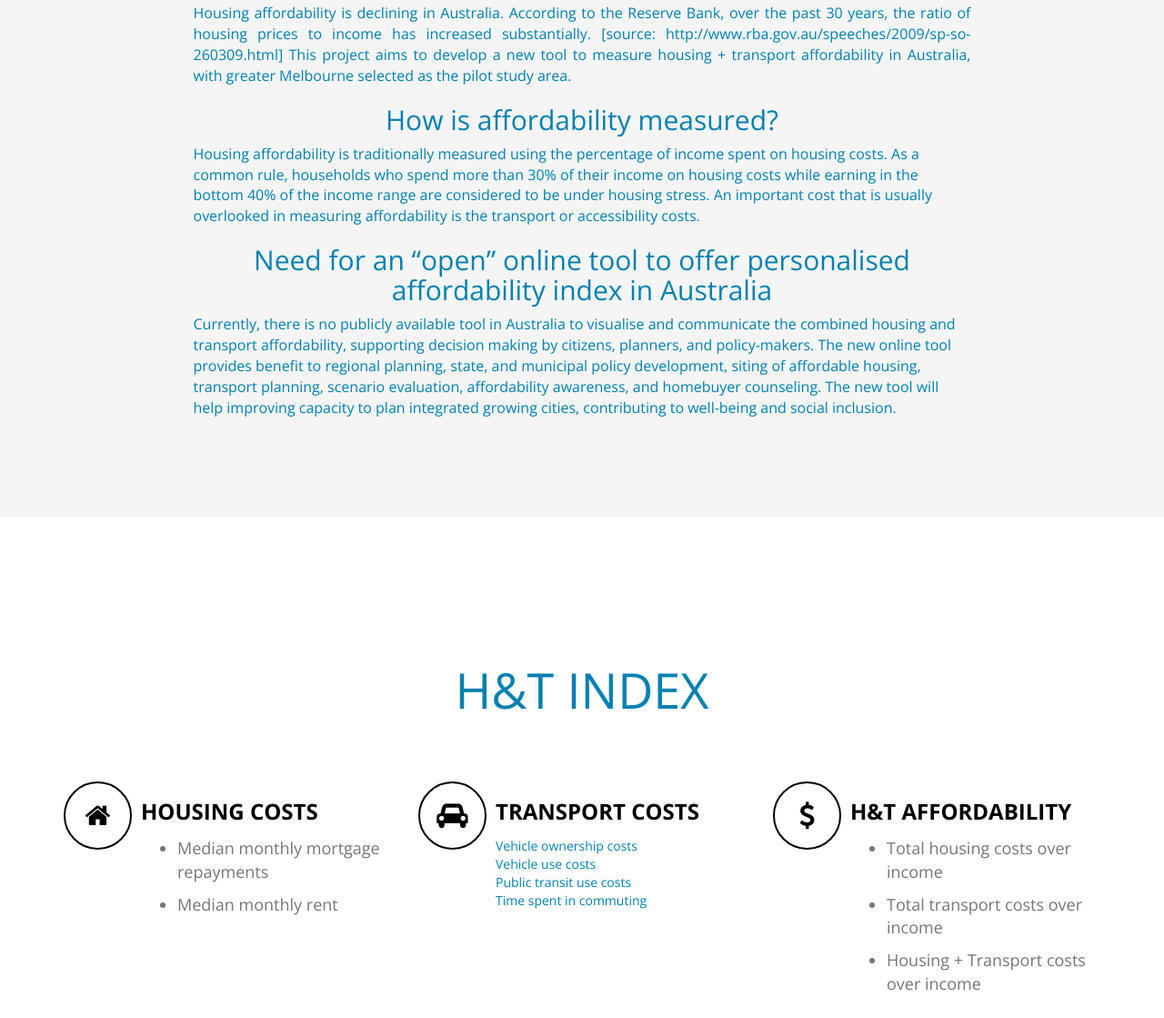
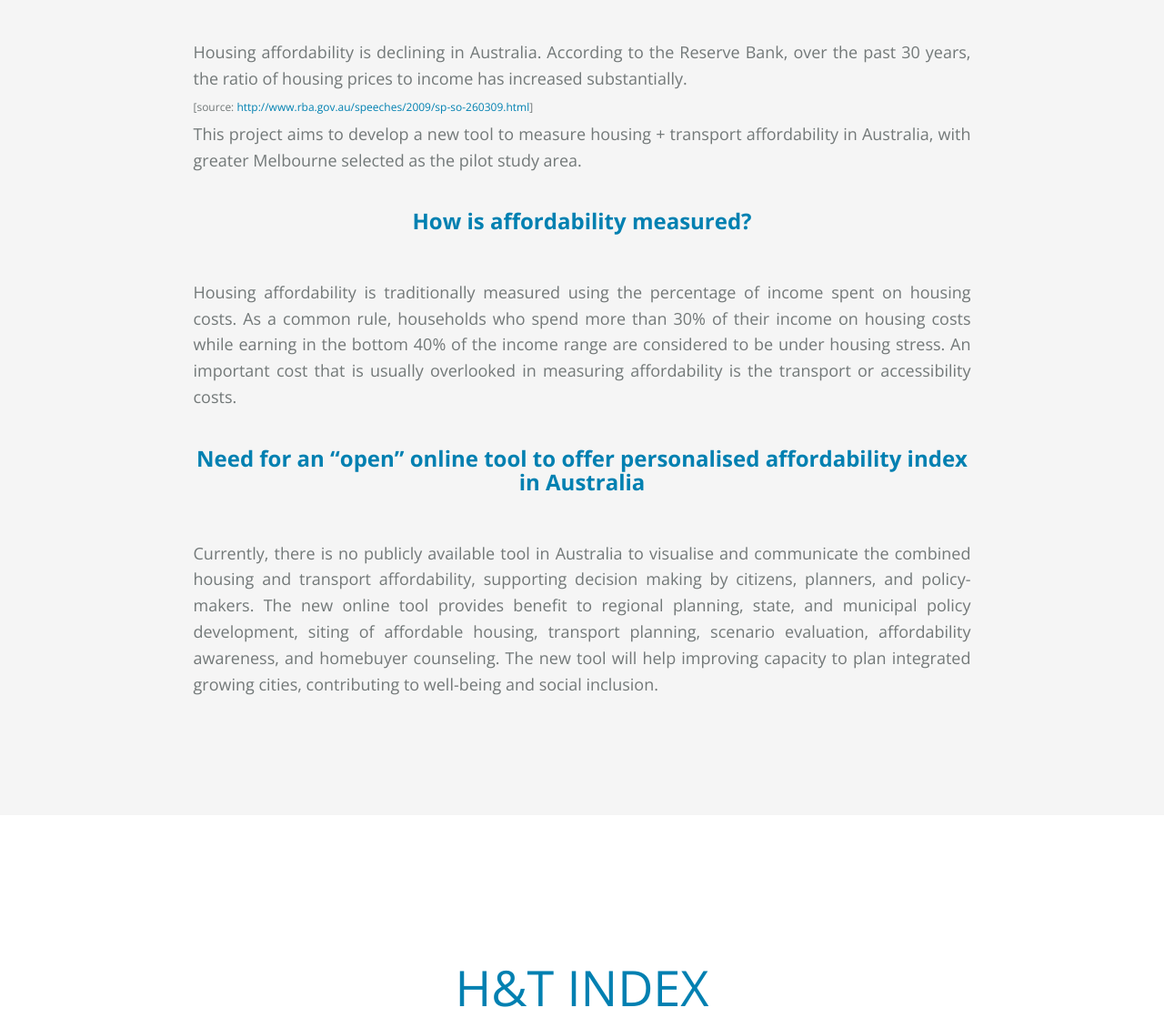
Before and after one commit to jmily/HousingMap, a plain HTML site: page index.html in a window 1280 px wide. Shown: the part 1026-2145 px from the top of the page at 91% size. Drawn offline with nearby package versions, Linux system fonts and the light colour scheme.

Commit message:
finalised layout improvement

```diff
--- a/css/style.css
+++ b/css/style.css
@@ -172,12 +172,13 @@ a
     background-color: #f5f5f5;
 }
 
-.description-heading
+.description-heading, .media-body
 {
     margin-top:50px;
-    font-size: 20px;
+    font-size: 18px;
     color: #727878;
     line-height: 1.6em;
+    padding-bottom:20px;
 }
 
 .description-heading-small
@@ -243,7 +244,7 @@ a
     width: 75px;
     line-height: 70px;
     text-align: center;
-    border: 2px solid ;
+    border: 3px solid ;
     border-radius: 100%;
     font-size: 30px;
     color:black;
@@ -298,3 +299,20 @@ a
 {
     padding-top: 30px;
 }
+
+
+.source
+{
+    font-size:12px;
+}
+
+
+.source  a:hover,
+.source  a:link,
+.source  a:active,
+.source  a:visited,
+.source a
+{
+    color: #0080b1;
+    text-decoration: none;
+}
--- a/index.html
+++ b/index.html
@@ -53,73 +53,33 @@
 
 <section id="about">
    <div class="container">
-       <h1 data-sr="enter top over 1.5s wait 0.5s" class="text-center">ABOUT</h1>
+       <h1 class="text-center">ABOUT</h1>
 
        <div class="description">
-           <p class="text-justify">
+           <p class="text-justify description-heading">
                Housing affordability is declining in Australia. According to the Reserve Bank, over the past 30 years,
-               the ratio of housing prices to income has increased substantially.
-               [source: http://www.rba.gov.au/speeches/2009/sp-so-260309.html]
+               the ratio of housing prices to income has increased substantially.<br>
+               <span class="source">[source: <a href="http://www.rba.gov.au/speeches/2009/sp-so-260309.html">http://www.rba.gov.au/speeches/2009/sp-so-260309.html</a>]</span><br>
 
                This project aims to develop a new tool to measure housing + transport affordability in Australia,
                with greater Melbourne selected as the pilot study area.
+           </p>
 
-               <h2 class="text-center">How is affordability measured?</h2>
+           <h3 class="text-center">How is affordability measured?</h3>
+           <p class="text-justify description-heading">
                Housing affordability is traditionally measured using the percentage of income spent on housing costs. As a common rule,
                households who spend more than 30% of their income on housing costs while earning in the bottom 40% of the income range are considered to be under housing stress.
                An important cost that is usually overlooked in measuring affordability is the transport or accessibility costs.
+           </p>
 
-           <h2 class=" text-center">Need for an “open” online tool to offer personalised affordability index in Australia</h2>
+           <h3 class=" text-center">Need for an “open” online tool to offer personalised affordability index in Australia</h3>
 
+           <p class="text-justify description-heading">
                Currently, there is no publicly available tool in Australia to visualise and communicate the combined housing and transport affordability, supporting decision making by citizens, planners, and policy-makers.
 
                The new online tool provides benefit to regional planning, state, and municipal policy development, siting of affordable housing, transport planning, scenario evaluation, affordability awareness, and homebuyer counseling. The new tool will help improving capacity to plan integrated growing cities, contributing to well-being and social inclusion.
 
            </p>
-           <!--<p class="text-center description-heading">-->
-               <!--"Housing affordability is declining in Australia. According to the Reserve Bank, over the past 30 years,-->
-               <!--the ratio of housing prices to income has increased substantially". - RBA<br>-->
-               <!--<small>[source: http://www.rba.gov.au/speeches/2009/sp-so-260309.html]</small>-->
-           <!--</p>-->
-
-           <!--<p class="text-center description-heading">-->
-               <!--This project aims to develop a new tool to measure housing + transport affordability in Australia,-->
-               <!--with greater Melbourne selected as the pilot study area.-->
-           <!--</p>-->
-
-
-           <!--<p class="text-center description-heading">-->
-               <!--<b>How is affordability measured</b><br>-->
-               <!--Housing affordability is traditionally measured using the percentage of income spent on housing costs.-->
-           <!--</p>-->
-
-           <!--<br>-->
-           <!--<div class="row">-->
-               <!--<div class="col-xs-6">-->
-                   <!--<div class="thumbnail">-->
-                       <!--<img data-sr="enter left over 1.5s wait 0.5s" src="images/rule.png" id="rule">-->
-                       <!--<div class="caption text-center">-->
-                           <!--<h3>Common Rule</h3>-->
-                           <!--<p class="description-heading-small">-->
-                               <!--households who spend more than 30% of their income on housing costs while earning in the bottom 40% of the income range are considered to be under housing stress.-->
-                           <!--</p>-->
-                       <!--</div>-->
-                   <!--</div>-->
-               <!--</div>-->
-
-               <!--<div class="col-xs-6">-->
-                   <!--<div class="thumbnail">-->
-                       <!--<img data-sr="enter right over 1.5s wait 0.5s" src="images/cost.png" id="cost">-->
-                       <!--<div class="caption text-center">-->
-                           <!--<h3>Overlooked Cost</h3>-->
-                           <!--<p class="description-heading-small">-->
-                               <!--An important cost that is usually overlooked in measuring affordability is the transport or accessibility costs.-->
-                               <!--Need for an “open” online tool to offer personalised affordability index in Australia-->
-                           <!--</p>-->
-                       <!--</div>-->
-                   <!--</div>-->
-               <!--</div>-->
-           <!--</div>-->
        </div>
    </div>
 </section>
@@ -127,11 +87,11 @@
 
 <section id="index">
     <div class="container">
-        <h1 data-sr="enter top over 1.5s wait 0.5s" class="text-center">H&T INDEX</h1>
+        <h1 class="text-center">H&T INDEX</h1>
 
 
         <div class="row" id="cost-list">
-            <div class="col-xs-4" data-sr="wait 0.5s ease-in">
+            <div class="col-xs-4">
                 <div class="media">
                    <div class="pull-left">
                        <i class="fa fa-home"></i>
@@ -140,22 +100,14 @@
                         <div class="media-heading">
                            <h3>HOUSING COSTS</h3>
                         </div>
-
-                        <ul>
-                            <li>
-                                Median monthly mortgage repayments
-                            </li>
-                            <li>
-                                Median monthly rent
-                            </li>
-                        </ul>
-
+                          Median monthly mortgage repayments<br>
+                          Median monthly rent<br>
                     </div>
                 </div>
             </div>
 
             <div class="col-xs-4">
-                <div class="media" data-sr="wait 1s ease-in">
+                <div class="media">
                     <div class="pull-left">
                         <i class="fa fa-car"></i>
                     </div>
@@ -163,23 +115,16 @@
                         <div class="media-heading">
                             <h3>TRANSPORT COSTS</h3>
                         </div>
-
-
-                                Vehicle ownership costs<br>
-
-
-                                Vehicle use costs<br>
-
-                                Public transit use costs<br>
-
-                                Time spent in commuting<br>
-
+                            Vehicle ownership costs<br>
+                            Vehicle use costs<br>
+                            Public transit use costs<br>
+                            Time spent in commuting<br>
                     </div>
                 </div>
             </div>
 
             <div class="col-xs-4">
-                <div class="media" data-sr="wait 1.5s ease-in">
+                <div class="media">
                     <div class="pull-left">
                         <i class="fa fa-usd"></i>
                     </div>
@@ -187,17 +132,9 @@
                         <div class="media-heading">
                             <h3>H&T AFFORDABILITY</h3>
                         </div>
-                       <ul>
-                           <li>
-                               Total housing costs over income
-                           </li>
-                           <li>
-                               Total transport costs over income
-                           </li>
-                           <li>
-                               Housing + Transport costs over income
-                           </li>
-                       </ul>
+                               Total housing costs over income<br>
+                               Total transport costs over income<br>
+                               Housing + Transport costs over income<br>
                     </div>
                 </div>
             </div>
@@ -207,7 +144,7 @@
 
 <section id="maps">
     <div class="container">
-        <h1 data-sr="enter top over 1.5s wait 0.5s" class="text-center">MAP</h1>
+        <h1 class="text-center">MAP</h1>
     </div>
     <!--<div id="map"></div>-->
 
@@ -242,7 +179,7 @@
 
 <section id="contact">
     <div class="container">
-        <h1 data-sr="enter top over 1.5s wait 0.5s" class="text-center">CONTACT US</h1>
+        <h1 class="text-center">CONTACT US</h1>
 
         <div class="row" id="contact-detail">
             <div class="col-xs-push-2 col-xs-4 text-right">
```
